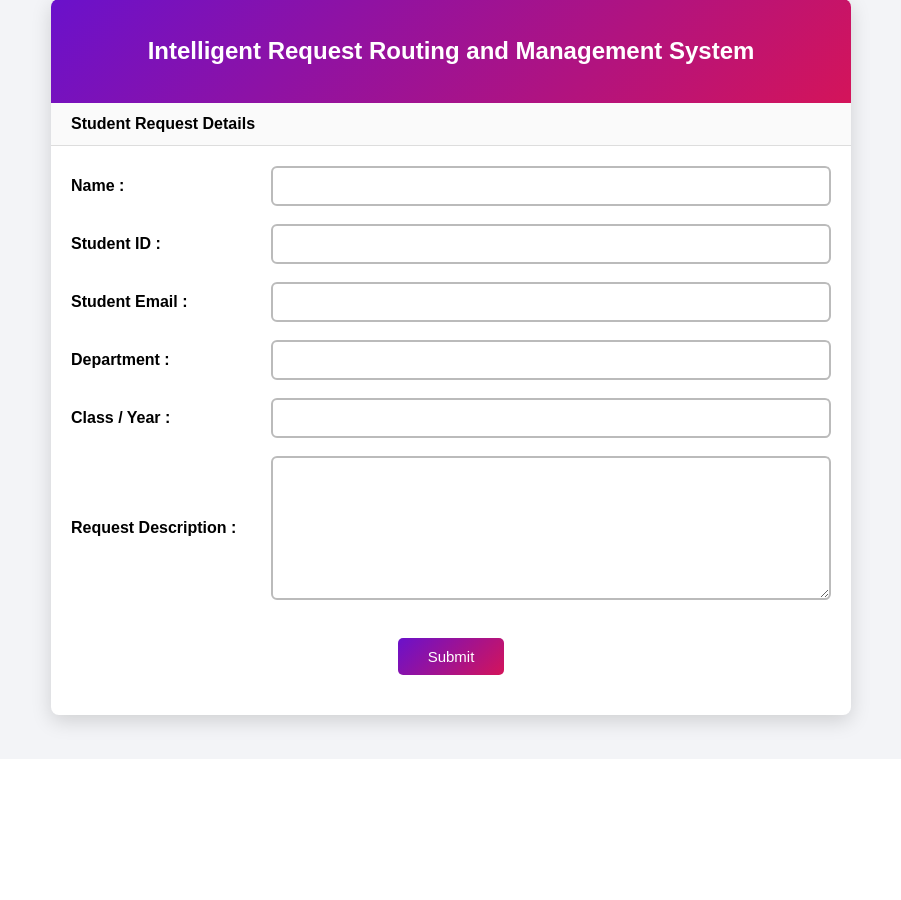
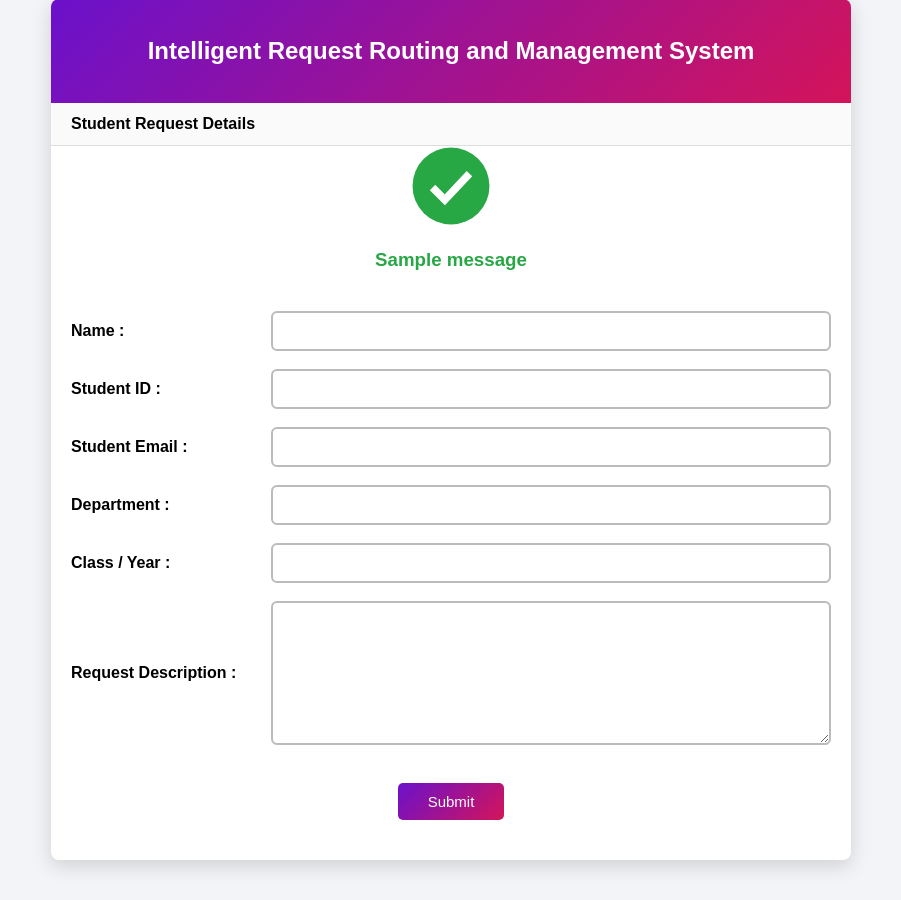
Before and after one commit to Vishwas547/UNIVAPP, a Flask app: page / in a window 1280 px wide. Shown: the part 41-941 px from the top of the page, without its empty margins (189-1090 px from the left). Before the commit the page ends 781 px from the top, so only its background shows below. Run offline with Flask 3, Linux system fonts and the light colour scheme; one stand-in notice (Sample message) is shown; parts of the project's set-up code (start-up, migrations or seed data) failed here and were passed over.

Commit message:
Refactor form styles and input attributes
Removed unnecessary focus styles and success message elements from the form. Updated input fields to use 'name' attributes instead of 'id'.

```diff
--- a/templates/index.html
+++ b/templates/index.html
@@ -57,19 +57,10 @@ body {
   border: 2px solid #bbb;
   border-radius: 6px;
   font-size: 14px;
-  outline: none;
-  transition: 0.3s;
-}
-
-.form-row input:focus,
-.form-row textarea:focus {
-  border: 2px solid #6a11cb;
-  box-shadow: 0 0 6px rgba(106,17,203,0.4);
 }
 
 .textarea-row textarea {
   height: 120px;
-  resize: vertical;
 }
 
 .submit-section {
@@ -87,27 +78,15 @@ button {
   border-radius: 5px;
 }
 
-button:hover {
-  opacity: 0.9;
-}
-
 .success-box {
-  display: none;
-  margin-top: 25px;
   text-align: center;
+  margin-bottom: 20px;
 }
 
 .tick-icon {
   width: 80px;
   height: 80px;
   margin: auto;
-}
-
-.success-text {
-  color: #28a745;
-  font-size: 18px;
-  font-weight: bold;
-  margin-top: 15px;
 }
 </style>
 </head>
@@ -124,92 +103,59 @@ button:hover {
 Student Request Details
 </div>
 
-<form id="requestForm" class="form-body">
+<!-- SUCCESS MESSAGE FROM FLASK -->
+{% with messages = get_flashed_messages() %}
+  {% if messages %}
+    <div class="success-box">
+      <svg class="tick-icon" viewBox="0 0 52 52">
+        <circle cx="26" cy="26" r="25" fill="#28a745"/>
+        <path fill="none" stroke="white" stroke-width="5"
+              d="M14 27 L22 35 L38 18"/>
+      </svg>
+      <h3 style="color:#28a745;">{{ messages[0] }}</h3>
+    </div>
+  {% endif %}
+{% endwith %}
+
+<form method="POST" class="form-body">
 
 <div class="form-row">
 <label>Name :</label>
-<input type="text" id="name">
+<input type="text" name="name">
 </div>
 
 <div class="form-row">
 <label>Student ID :</label>
-<input type="text" id="sid">
+<input type="text" name="sid">
 </div>
 
 <div class="form-row">
 <label>Student Email :</label>
-<input type="email" id="email">
+<input type="email" name="email">
 </div>
 
 <div class="form-row">
 <label>Department :</label>
-<input type="text" id="dept">
+<input type="text" name="dept">
 </div>
 
 <div class="form-row">
 <label>Class / Year :</label>
-<input type="text" id="year">
+<input type="text" name="year">
 </div>
 
 <div class="form-row textarea-row">
 <label>Request Description :</label>
-<textarea id="request"></textarea>
+<textarea name="request"></textarea>
 </div>
 
 <div class="submit-section">
 <button type="submit">Submit</button>
-
-<div class="success-box" id="successBox">
-
-<svg class="tick-icon" viewBox="0 0 52 52">
-  <circle cx="26" cy="26" r="25" fill="#28a745"/>
-  <path fill="none" stroke="white" stroke-width="5"
-        d="M14 27 L22 35 L38 18"/>
-</svg>
-
-<div class="success-text">
-Your request has been submitted successfully
-</div>
-
-<br>
-<button type="button" onclick="goToNextPage()">Done</button>
-
-</div>
 </div>
 
 </form>
+
 </div>
-
-<script>
-document.getElementById("requestForm").addEventListener("submit", function(e){
-    e.preventDefault();
-
-    let name = document.getElementById("name").value.trim();
-    let sid = document.getElementById("sid").value.trim();
-    let email = document.getElementById("email").value.trim();
-    let dept = document.getElementById("dept").value.trim();
-    let year = document.getElementById("year").value.trim();
-    let request = document.getElementById("request").value.trim();
-
-    if(name === ""){ alert("Please enter your Name"); return; }
-    if(sid === ""){ alert("Please enter your Student ID"); return; }
-    if(email === ""){ alert("Please enter your Email"); return; }
-    if(dept === ""){ alert("Please enter your Department"); return; }
-    if(year === ""){ alert("Please enter your Class / Year"); return; }
-    if(request === ""){ alert("Please describe your Request"); return; }
-
-    document.querySelectorAll(".form-row").forEach(row => {
-        row.style.display = "none";
-    });
-
-    document.querySelector("button[type='submit']").style.display = "none";
-    document.getElementById("successBox").style.display = "block";
-});
-
-function goToNextPage(){
-    window.location.href = "done.html";
-}
-</script>
 
 </body>
 </html>
```
